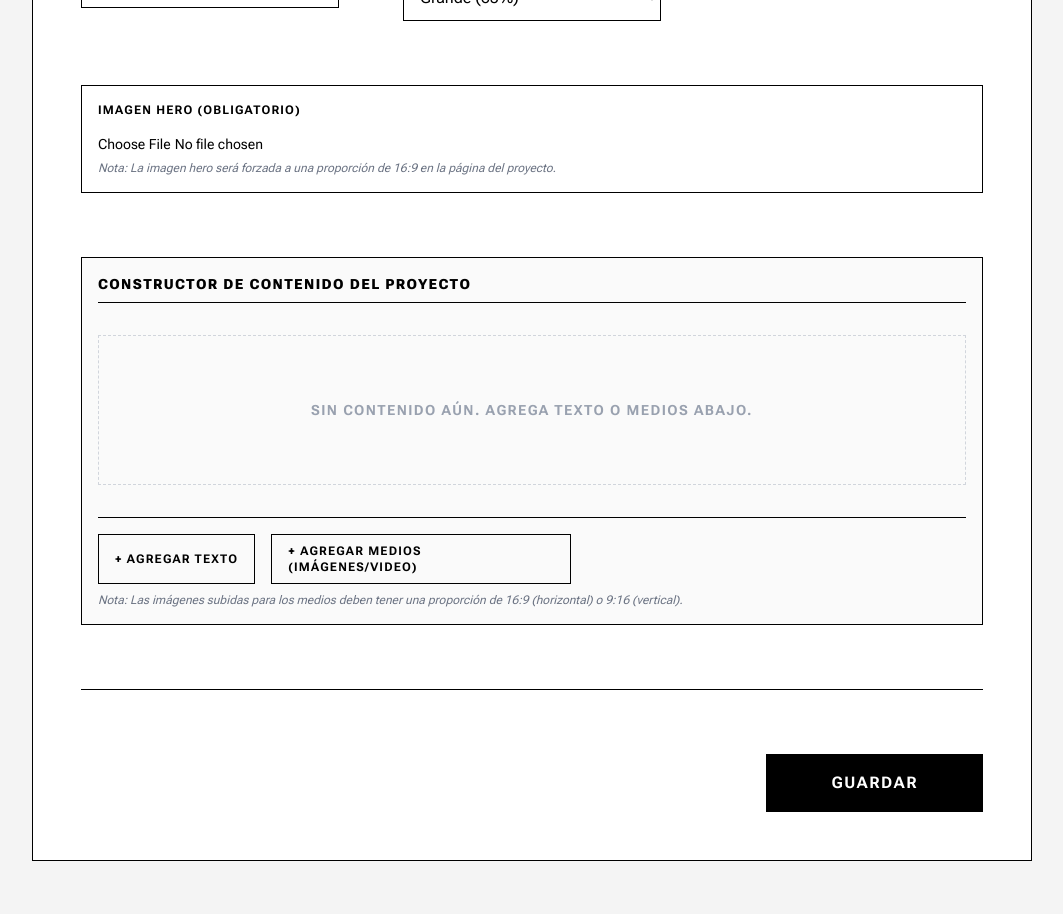
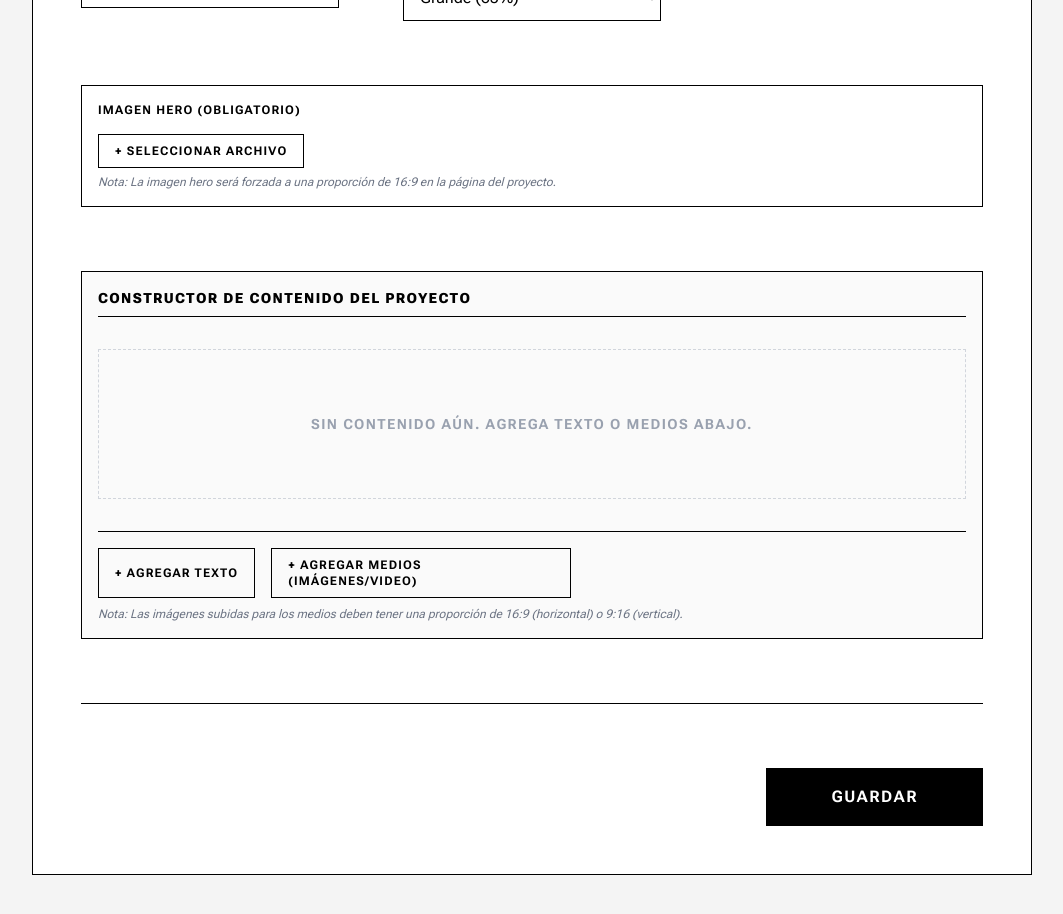
Before and after one commit to danielgz-blip/gosbros, a Next.js app in the folder gosbrosters.com/: page /admin in a window 1280 px wide. Shown: the part 1920-2834 px from the top of the page, without its empty margins (108-1171 px from the left). Built offline with nearby package versions, Linux system fonts and the light colour scheme.

Commit message:
style: update hero image upload button to match other buttons

```diff
--- a/gosbrosters.com/src/app/admin/page.tsx
+++ b/gosbrosters.com/src/app/admin/page.tsx
@@ -315,7 +315,12 @@ export default function AdminPage() {
 
             <div className="flex flex-col gap-4 border border-black p-4">
               <label className="text-xs uppercase font-bold tracking-widest">Imagen Hero (Obligatorio)</label>
-              <input type="file" accept="image/*,video/*" onChange={handleHeroUpload} className="text-sm" />
+              <div className="relative w-fit">
+                <input type="file" accept="image/*,video/*" onChange={handleHeroUpload} className="absolute inset-0 opacity-0 cursor-pointer z-10" />
+                <button type="button" className="border border-black px-4 py-2 text-xs uppercase font-bold tracking-widest hover:bg-black hover:text-white transition-colors pointer-events-none">
+                  + Seleccionar Archivo
+                </button>
+              </div>
               <div className="text-xs text-gray-500 italic mt-[-10px]">Nota: La imagen hero será forzada a una proporción de 16:9 en la página del proyecto.</div>
               {heroImage && heroImage !== "/Hero_Placeholder.jpg" && (
                 <div className="aspect-video w-full object-cover relative overflow-hidden max-w-[300px] border border-black">
```
